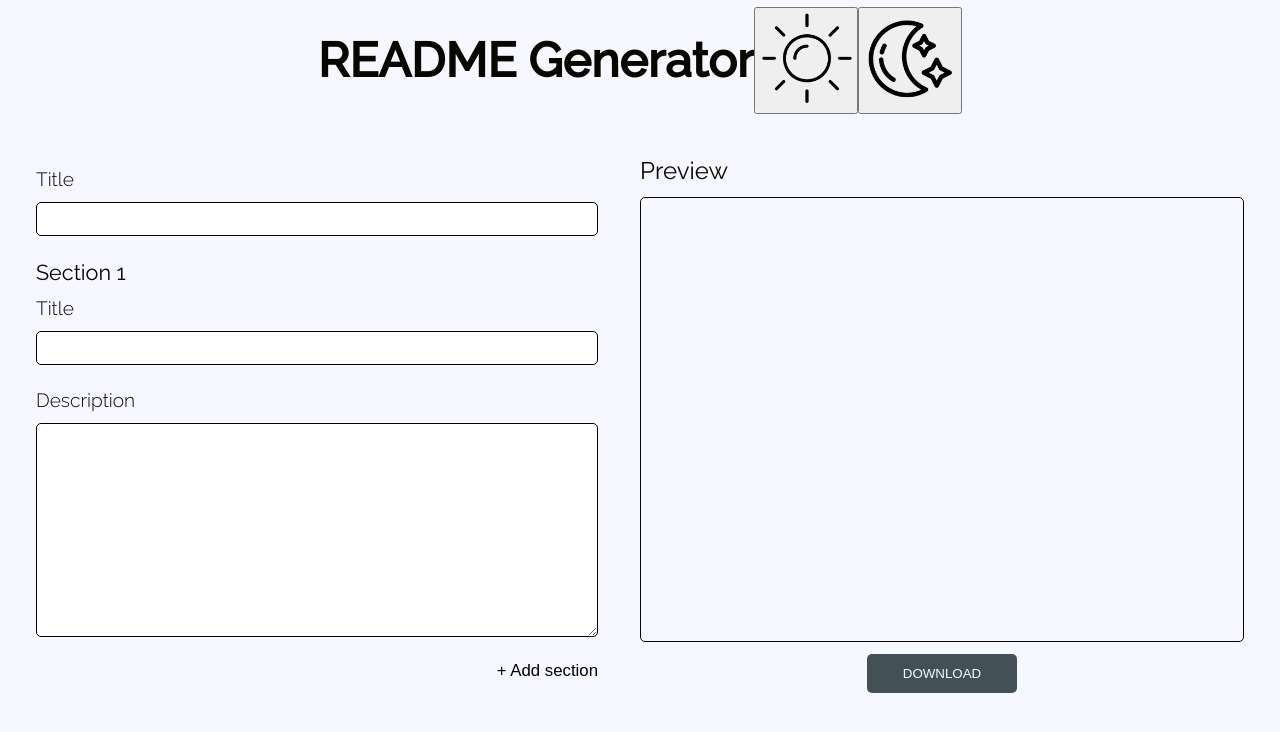
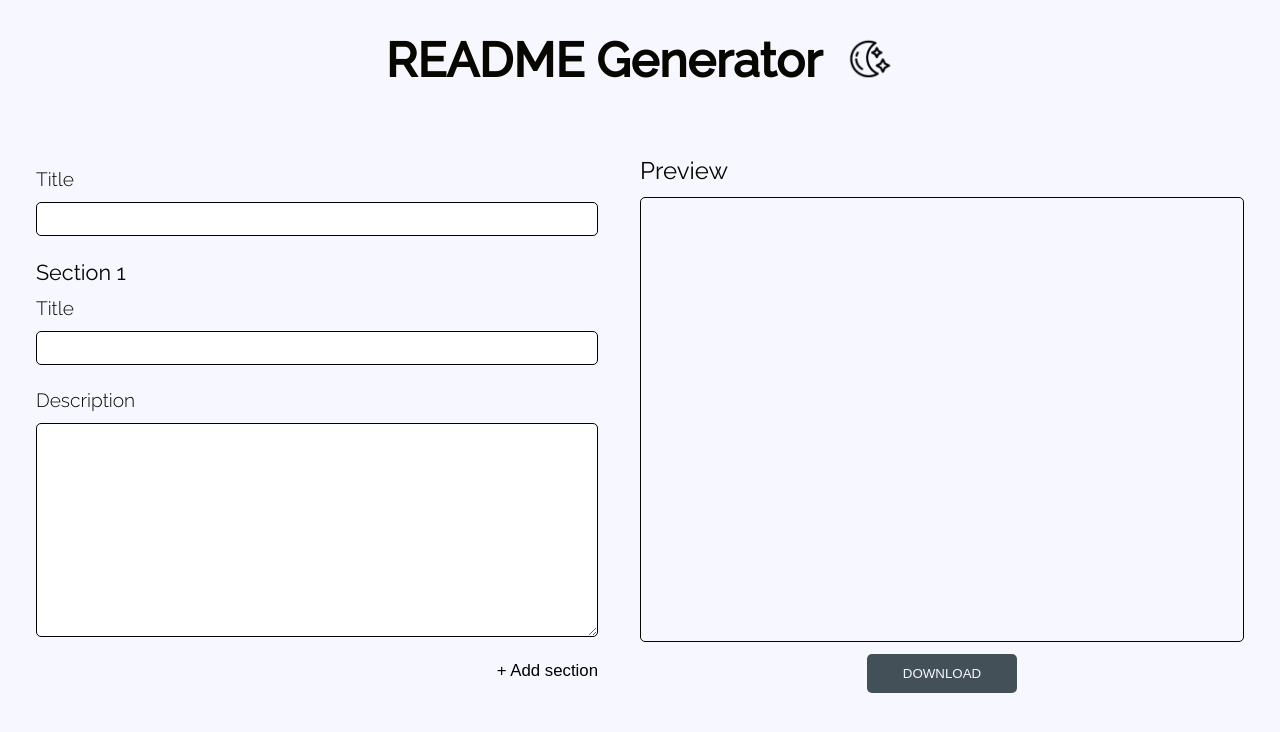
Before and after one commit to acamilass/readme-generator, an Angular app: page / in a window 1280 px wide. Shown: the top 732 px of the page. Built offline with nearby package versions, Linux system fonts and the light colour scheme.

Commit message:
Ajustes de CSS botões de mudar tema

```diff
--- a/src/app/components/header/header.component.html
+++ b/src/app/components/header/header.component.html
@@ -1,11 +1,11 @@
 <div class="container">
   <h1>README Generator</h1>
-  <div>
-    <button (click)="goToLightMode()">
-      <img src="../../../assets/icon-sun.png" alt="Sol">
+  <div class="btn__container">
+    <button (click)="goToLightMode()" *ngIf="isDarkMode" class="btn">
+      <img class="btn-sun" src="../../../assets/icon-sun.png" alt="Sol">
     </button>
-    <button (click)="goToDarkMode()">
-      <img src="../../../assets/icon-moon.png" alt="">
+    <button (click)="goToDarkMode()" *ngIf="!isDarkMode" class="btn">
+      <img class="btn-moon" src="../../../assets/icon-moon.png" alt="">
     </button>
   </div>
 </div>
--- a/src/app/components/header/header.component.scss
+++ b/src/app/components/header/header.component.scss
@@ -8,4 +8,26 @@
   h1 {
     font-size: 4rem;
   }
+
+  .btn__container {
+    margin-left: 2rem;
+
+    .btn {
+      height: 4rem;
+      width: 4rem;
+      cursor: pointer;
+      background-color: transparent;
+      border: none;
+
+      .btn-sun,
+      .btn-moon {
+        height: 4rem;
+        width: 4rem;
+      }
+
+      .btn-sun {
+        filter: invert(100%);
+      }
+    }
+  }
 }
--- a/src/app/components/header/header.component.ts
+++ b/src/app/components/header/header.component.ts
@@ -7,12 +7,16 @@ import { Component, OnInit } from '@angular/core';
 })
 export class HeaderComponent implements OnInit {
 
+  isDarkMode = false;
+
   constructor() { }
 
   ngOnInit(): void {
   }
 
   goToLightMode() {
+    this.isDarkMode = false;
+
     document.getElementById('body').style.backgroundColor = '#f7f7ff';
     document.getElementById('body').style.color = '#070600';
     document.getElementById('section-btn').style.color = '#070600';
@@ -21,6 +25,8 @@ export class HeaderComponent implements OnInit {
   }
 
   goToDarkMode() {
+    this.isDarkMode = true;
+
     document.getElementById('body').style.backgroundColor = '#1e1e24';
     document.getElementById('body').style.color = '#f7f7ff';
     document.getElementById('section-btn').style.color = '#f7f7ff';
```
